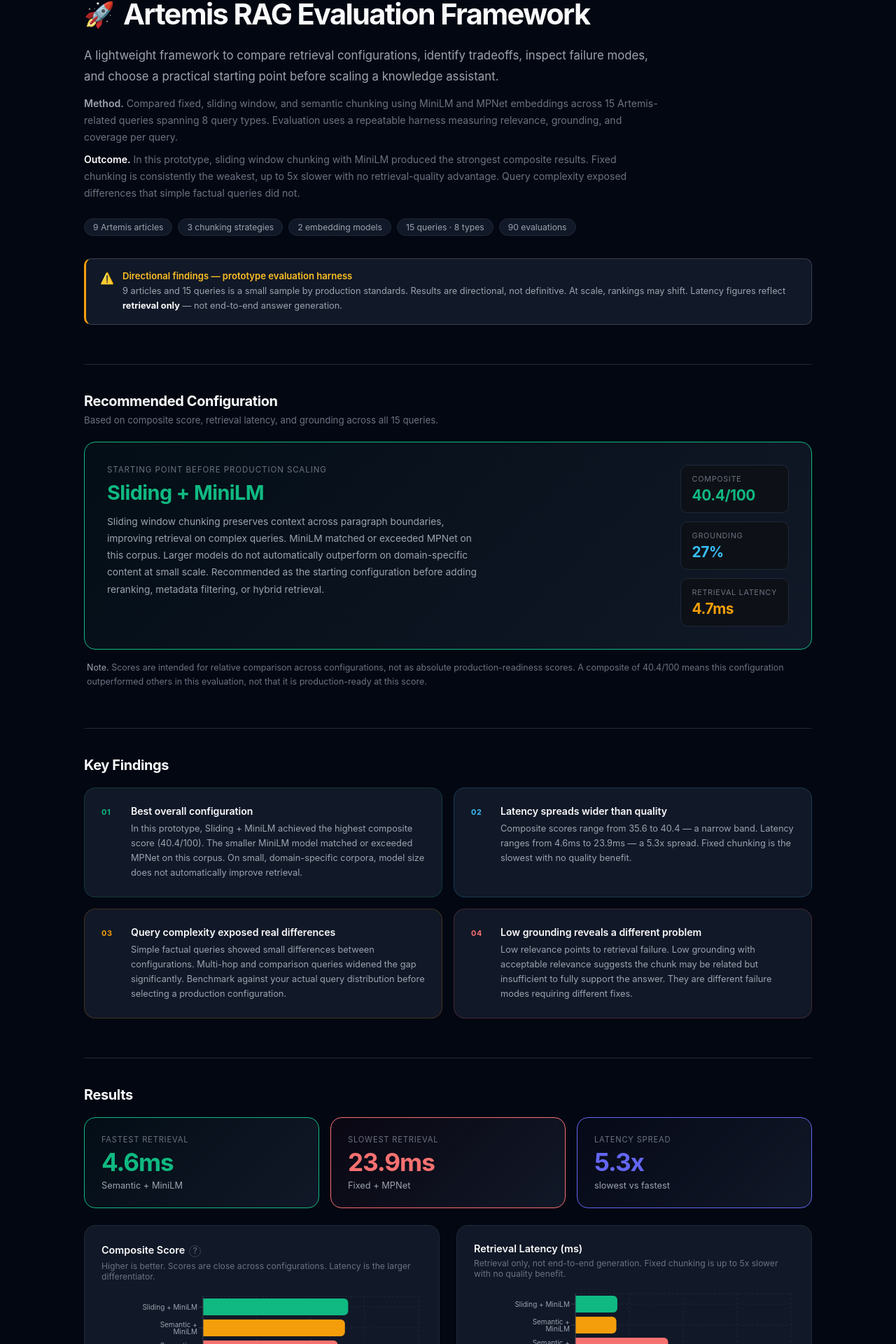
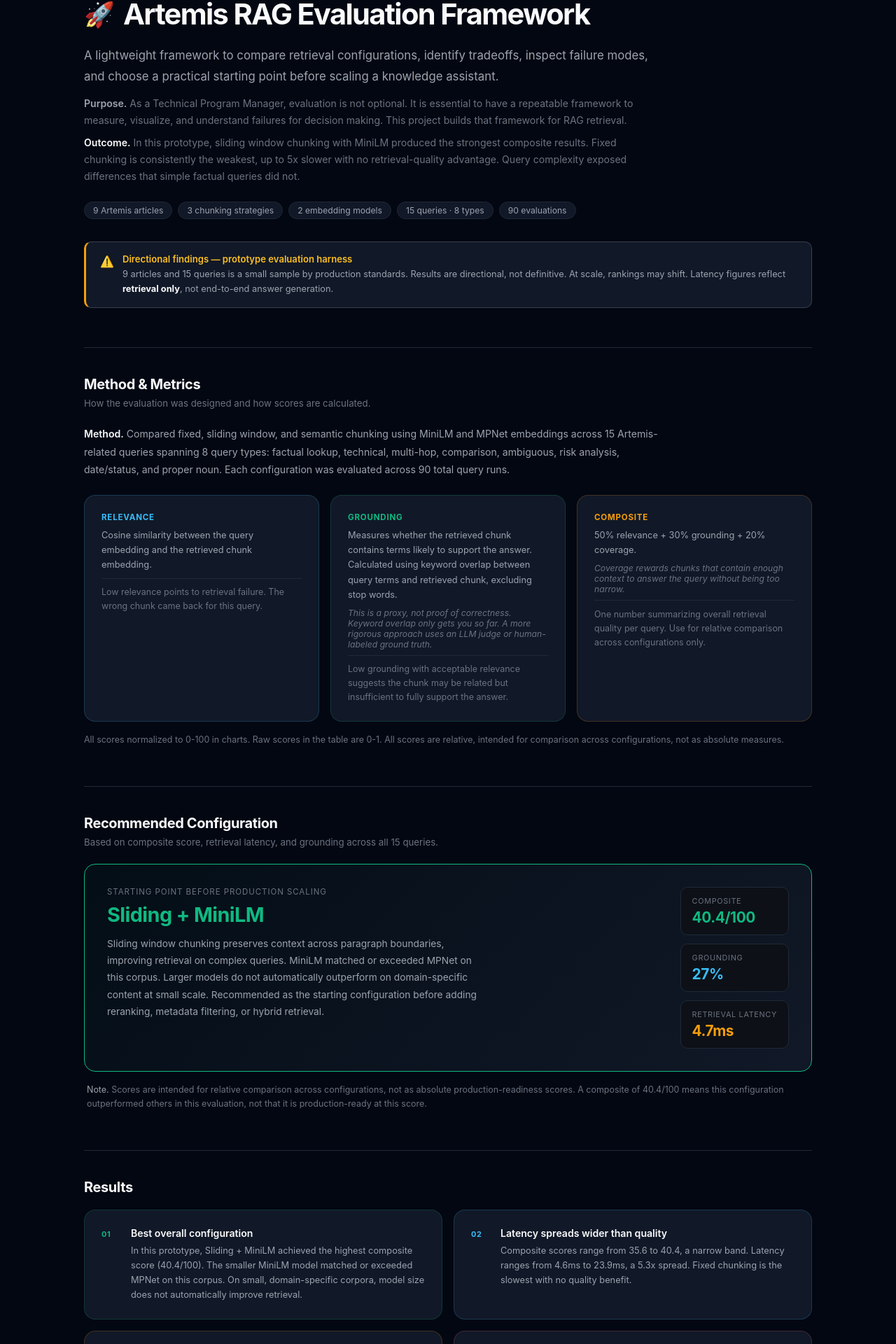
Before and after one commit to er5995/rag-eval, a React (Create React App) app in the folder dashboard/: page / in a window 1280 px wide. Shown: the part 154-2074 px from the top of the page at 70% size. Built offline with nearby package versions, Linux system fonts and the light colour scheme.

Commit message:
Reorder tabs: Overview, Method and Metrics, Recommendation, Results, Failure Analysis, Next Steps

```diff
--- a/dashboard/src/App.js
+++ b/dashboard/src/App.js
@@ -68,7 +68,7 @@
   "Adequate retrieval"
 ];
 
-const TABS = ["Overview","Recommendation","Results","Failure Analysis","Metrics","Next Steps"];
+const TABS = ["Overview","Method & Metrics","Recommendation","Results","Failure Analysis","Next Steps"];
 
 const Card = ({ children, style }) => (
   <div style={{ background:"#111827", borderRadius:"16px", padding:"1.5rem", border:"1px solid #1f2937", ...style }}>
@@ -170,7 +170,7 @@
     { n:"01", color:"#10b981", title:"Best overall configuration",
       body:`In this prototype, ${winner.label} achieved the highest composite score (${(winner.avg_composite*100).toFixed(1)}/100). The smaller MiniLM model matched or exceeded MPNet on this corpus. On small, domain-specific corpora, model size does not automatically improve retrieval.` },
     { n:"02", color:"#38bdf8", title:"Latency spreads wider than quality",
-      body:`Composite scores range from ${(sorted[sorted.length-1]?.avg_composite*100).toFixed(1)} to ${(winner.avg_composite*100).toFixed(1)} — a narrow band. Latency ranges from ${fastest.avg_latency_ms.toFixed(1)}ms to ${slowest.avg_latency_ms.toFixed(1)}ms — a ${(slowest.avg_latency_ms/fastest.avg_latency_ms).toFixed(1)}x spread. Fixed chunking is the slowest with no quality benefit.` },
+      body:`Composite scores range from ${(sorted[sorted.length-1]?.avg_composite*100).toFixed(1)} to ${(winner.avg_composite*100).toFixed(1)}, a narrow band. Latency ranges from ${fastest.avg_latency_ms.toFixed(1)}ms to ${slowest.avg_latency_ms.toFixed(1)}ms, a ${(slowest.avg_latency_ms/fastest.avg_latency_ms).toFixed(1)}x spread. Fixed chunking is the slowest with no quality benefit.` },
     { n:"03", color:"#f59e0b", title:"Query complexity exposed real differences",
       body:`Simple factual queries showed small differences between configurations. Multi-hop and comparison queries widened the gap significantly. Benchmark against your actual query distribution before selecting a production configuration.` },
     { n:"04", color:"#f87171", title:"Low grounding reveals a different problem",
@@ -194,6 +194,7 @@
 
       <div style={{ maxWidth:"1040px", margin:"0 auto", padding:"3.5rem 2rem 4rem" }}>
 
+        {/* Overview */}
         <SectionBlock id="Overview" sectionRefs={sectionRefs}>
           <p style={{ fontSize:"0.75rem", fontWeight:500, color:"#6b7280", letterSpacing:"0.1em", textTransform:"uppercase", marginBottom:"1rem" }}>RAG Evaluation Framework · 2026</p>
           <div style={{ display:"flex", alignItems:"center", gap:"0.75rem", marginBottom:"1.25rem" }}>
@@ -204,7 +205,7 @@
             A lightweight framework to compare retrieval configurations, identify tradeoffs, inspect failure modes, and choose a practical starting point before scaling a knowledge assistant.
           </p>
           <p style={{ fontSize:"0.88rem", color:"#6b7280", lineHeight:1.7, margin:"0 0 0.5rem", maxWidth:"820px" }}>
-            <span style={{ color:"#9ca3af", fontWeight:600 }}>Method.</span> Compared fixed, sliding window, and semantic chunking using MiniLM and MPNet embeddings across 15 Artemis-related queries spanning 8 query types. Evaluation uses a repeatable harness measuring relevance, grounding, and coverage per query.
+            <span style={{ color:"#9ca3af", fontWeight:600 }}>Purpose.</span> As a Technical Program Manager, evaluation is not optional. It is essential to have a repeatable framework to measure, visualize, and understand failures for decision making. This project builds that framework for RAG retrieval.
           </p>
           <p style={{ fontSize:"0.88rem", color:"#6b7280", lineHeight:1.7, margin:"0 0 1.5rem", maxWidth:"820px" }}>
             <span style={{ color:"#f9fafb", fontWeight:600 }}>Outcome.</span> In this prototype, sliding window chunking with MiniLM produced the strongest composite results. Fixed chunking is consistently the weakest, up to 5x slower with no retrieval-quality advantage. Query complexity exposed differences that simple factual queries did not.
@@ -219,7 +220,7 @@
             <div>
               <div style={{ fontSize:"0.82rem", fontWeight:600, color:"#fbbf24", marginBottom:"0.2rem" }}>Directional findings — prototype evaluation harness</div>
               <div style={{ fontSize:"0.8rem", color:"#9ca3af", lineHeight:1.65 }}>
-                9 articles and 15 queries is a small sample by production standards. Results are directional, not definitive. At scale, rankings may shift. Latency figures reflect <strong style={{ color:"#f9fafb" }}>retrieval only</strong> — not end-to-end answer generation.
+                9 articles and 15 queries is a small sample by production standards. Results are directional, not definitive. At scale, rankings may shift. Latency figures reflect <strong style={{ color:"#f9fafb" }}>retrieval only</strong>, not end-to-end answer generation.
               </div>
             </div>
           </div>
@@ -227,6 +228,42 @@
 
         <Divider/>
 
+        {/* Method & Metrics */}
+        <SectionBlock id="Method & Metrics" title="Method & Metrics" subtitle="How the evaluation was designed and how scores are calculated." sectionRefs={sectionRefs}>
+          <div style={{ fontSize:"0.88rem", color:"#9ca3af", lineHeight:1.8, marginBottom:"1.5rem", maxWidth:"820px" }}>
+            <span style={{ color:"#f9fafb", fontWeight:600 }}>Method.</span> Compared fixed, sliding window, and semantic chunking using MiniLM and MPNet embeddings across 15 Artemis-related queries spanning 8 query types: factual lookup, technical, multi-hop, comparison, ambiguous, risk analysis, date/status, and proper noun. Each configuration was evaluated across 90 total query runs.
+          </div>
+          <div style={{ display:"grid", gridTemplateColumns:"repeat(3,1fr)", gap:"1rem" }}>
+            {[
+              { name:"Relevance", color:"#38bdf8",
+                formula:"Cosine similarity between the query embedding and the retrieved chunk embedding.",
+                note:null,
+                diagnoses:"Low relevance points to retrieval failure. The wrong chunk came back for this query." },
+              { name:"Grounding", color:"#10b981",
+                formula:"Measures whether the retrieved chunk contains terms likely to support the answer. Calculated using keyword overlap between query terms and retrieved chunk, excluding stop words.",
+                note:"This is a proxy, not proof of correctness. Keyword overlap only gets you so far. A more rigorous approach uses an LLM judge or human-labeled ground truth.",
+                diagnoses:"Low grounding with acceptable relevance suggests the chunk may be related but insufficient to fully support the answer." },
+              { name:"Composite", color:"#f59e0b",
+                formula:"50% relevance + 30% grounding + 20% coverage.",
+                note:"Coverage rewards chunks that contain enough context to answer the query without being too narrow.",
+                diagnoses:"One number summarizing overall retrieval quality per query. Use for relative comparison across configurations only." }
+            ].map(m=>(
+              <Card key={m.name} style={{ borderColor:`${m.color}33` }}>
+                <div style={{ fontSize:"0.72rem", color:m.color, fontWeight:700, textTransform:"uppercase", letterSpacing:"0.07em", marginBottom:"0.5rem" }}>{m.name}</div>
+                <div style={{ fontSize:"0.8rem", color:"#9ca3af", lineHeight:1.65, marginBottom:"0.5rem" }}>{m.formula}</div>
+                {m.note && <div style={{ fontSize:"0.76rem", color:"#6b7280", fontStyle:"italic", marginBottom:"0.5rem" }}>{m.note}</div>}
+                <div style={{ fontSize:"0.78rem", color:"#6b7280", lineHeight:1.6, borderTop:"1px solid #1f2937", paddingTop:"0.6rem" }}>{m.diagnoses}</div>
+              </Card>
+            ))}
+          </div>
+          <div style={{ fontSize:"0.78rem", color:"#6b7280", marginTop:"1rem", lineHeight:1.6 }}>
+            All scores normalized to 0-100 in charts. Raw scores in the table are 0-1. All scores are relative, intended for comparison across configurations, not as absolute measures.
+          </div>
+        </SectionBlock>
+
+        <Divider/>
+
+        {/* Recommendation */}
         <SectionBlock id="Recommendation" title="Recommended Configuration" subtitle="Based on composite score, retrieval latency, and grounding across all 15 queries." sectionRefs={sectionRefs}>
           {winner && (
             <>
@@ -262,8 +299,11 @@
 
         <Divider/>
 
-        <SectionBlock id="Overview-findings" title="Key Findings" sectionRefs={sectionRefs}>
-          <div style={{ display:"grid", gridTemplateColumns:"repeat(2,1fr)", gap:"1rem" }}>
+        {/* Results */}
+        <SectionBlock id="Results" title="Results" sectionRefs={sectionRefs}>
+
+          {/* Key findings */}
+          <div style={{ display:"grid", gridTemplateColumns:"repeat(2,1fr)", gap:"1rem", marginBottom:"1.5rem" }}>
             {findings.map(f=>(
               <Card key={f.n} style={{ display:"flex", gap:"1.25rem", alignItems:"flex-start", borderColor:`${f.color}33` }}>
                 <div style={{ fontSize:"0.68rem", fontWeight:700, color:f.color, letterSpacing:"0.05em", minWidth:"22px", marginTop:"3px" }}>{f.n}</div>
@@ -274,11 +314,8 @@
               </Card>
             ))}
           </div>
-        </SectionBlock>
 
-        <Divider/>
-
-        <SectionBlock id="Results" title="Results" sectionRefs={sectionRefs}>
+          {/* Latency hero stats */}
           {fastest && slowest && (
             <div style={{ display:"grid", gridTemplateColumns:"repeat(3,1fr)", gap:"1rem", marginBottom:"1.5rem" }}>
               {[
@@ -386,6 +423,7 @@
 
         <Divider/>
 
+        {/* Failure Analysis */}
         <SectionBlock id="Failure Analysis" title="Failure Analysis" subtitle="Click any row to inspect the retrieved chunk. Filter by configuration, query type, or failure mode. Failure modes are assigned automatically based on score thresholds. Borderline cases may not match human judgment. This is a known limitation of proxy-based evaluation." sectionRefs={sectionRefs}>
           <Card style={{ padding:0 }}>
             <div style={{ padding:"1rem 1.5rem", borderBottom:"1px solid #1f2937", display:"flex", gap:"0.75rem", flexWrap:"wrap" }}>
@@ -456,34 +494,7 @@
 
         <Divider/>
 
-        <SectionBlock id="Metrics" title="How Metrics Are Calculated" subtitle="All scores normalized to 0-100 in charts. Raw scores in the table are 0-1. All scores are relative, intended for comparison across configurations, not as absolute measures." sectionRefs={sectionRefs}>
-          <div style={{ display:"grid", gridTemplateColumns:"repeat(3,1fr)", gap:"1rem" }}>
-            {[
-              { name:"Relevance", color:"#38bdf8",
-                formula:"Cosine similarity between the query embedding and the retrieved chunk embedding.",
-                note:null,
-                diagnoses:"Low relevance points to retrieval failure. The wrong chunk came back for this query." },
-              { name:"Grounding", color:"#10b981",
-                formula:"Measures whether the retrieved chunk contains terms likely to support the answer. Calculated using keyword overlap between query terms and retrieved chunk, excluding stop words.",
-                note:"This is a proxy, not proof of correctness. Keyword overlap only gets you so far. A more rigorous approach uses an LLM judge or human-labeled ground truth.",
-                diagnoses:"Low grounding with acceptable relevance suggests the chunk may be related but insufficient to fully support the answer." },
-              { name:"Composite", color:"#f59e0b",
-                formula:"50% relevance + 30% grounding + 20% coverage.",
-                note:"Coverage rewards chunks that contain enough context to answer the query without being too narrow.",
-                diagnoses:"One number summarizing overall retrieval quality per query. Use for relative comparison across configurations only." }
-            ].map(m=>(
-              <Card key={m.name} style={{ borderColor:`${m.color}33` }}>
-                <div style={{ fontSize:"0.72rem", color:m.color, fontWeight:700, textTransform:"uppercase", letterSpacing:"0.07em", marginBottom:"0.5rem" }}>{m.name}</div>
-                <div style={{ fontSize:"0.8rem", color:"#9ca3af", lineHeight:1.65, marginBottom:"0.5rem" }}>{m.formula}</div>
-                {m.note && <div style={{ fontSize:"0.76rem", color:"#6b7280", fontStyle:"italic", marginBottom:"0.5rem" }}>{m.note}</div>}
-                <div style={{ fontSize:"0.78rem", color:"#6b7280", lineHeight:1.6, borderTop:"1px solid #1f2937", paddingTop:"0.6rem" }}>{m.diagnoses}</div>
-              </Card>
-            ))}
-          </div>
-        </SectionBlock>
-
-        <Divider/>
-
+        {/* Next Steps */}
         <SectionBlock id="Next Steps" title="Next Steps" subtitle="This is a prototype evaluation harness. Here is what a production-grade version would include." sectionRefs={sectionRefs}>
           <div style={{ display:"grid", gridTemplateColumns:"repeat(3,1fr)", gap:"1rem" }}>
             {[
```
